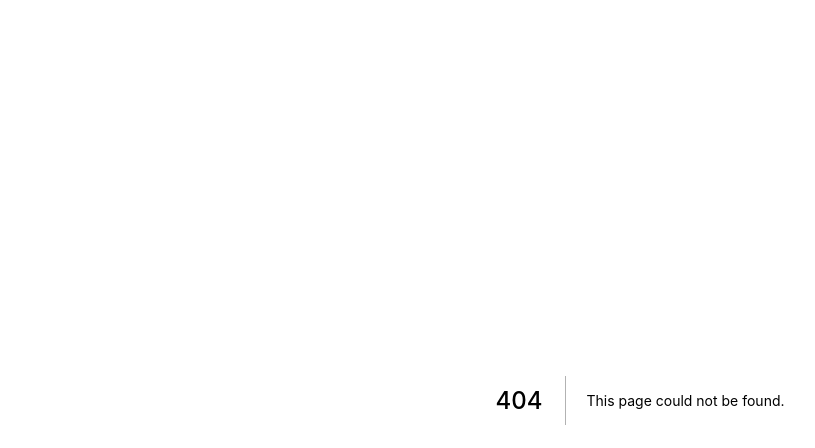
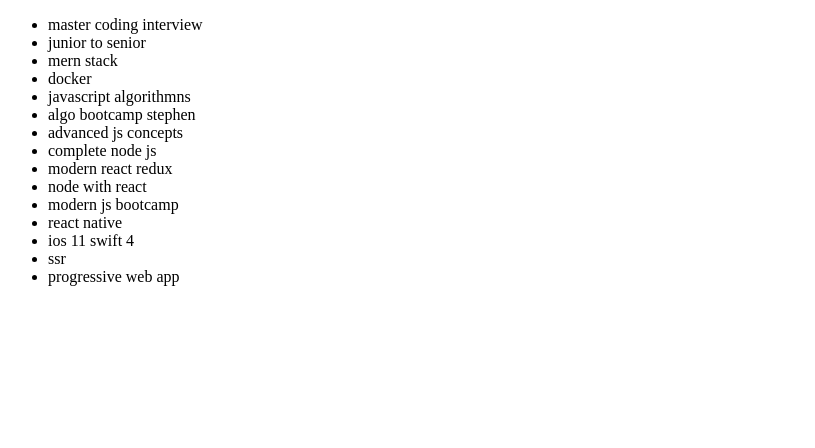
Before and after one commit to weikee94/next-ssr, a Next.js app: page /todo in a window 1280 px wide. Before the commit this address had no page. Shown: the top 448 px of the page, without its empty margins (0-815 px from the left). Built offline with nearby package versions, Linux system fonts and the light colour scheme.

Commit message:
update todo

```diff
--- a/pages/index.js
+++ b/pages/index.js
@@ -66,6 +66,9 @@ const Index = () => (
     <Link href="/experience">
       <span>Experience</span>
     </Link>
+    <Link href="/todo">
+      <span>Todo</span>
+    </Link>
     <span>
       <a href="https://www.youtube.com/watch?v=W94GFCv00A0">tech design</a>
     </span>
--- /dev/null
+++ b/pages/todo.js
@@ -0,0 +1,27 @@
+import React from "react";
+
+const Todo = () => {
+  return (
+    <div>
+      <ul>
+        <li>master coding interview</li>
+        <li>junior to senior</li>
+        <li>mern stack</li>
+        <li>docker</li>
+        <li>javascript algorithmns</li>
+        <li>algo bootcamp stephen</li>
+        <li>advanced js concepts</li>
+        <li>complete node js</li>
+        <li>modern react redux</li>
+        <li>node with react</li>
+        <li>modern js bootcamp</li>
+        <li>react native</li>
+        <li>ios 11 swift 4</li>
+        <li>ssr</li>
+        <li>progressive web app</li>
+      </ul>
+    </div>
+  );
+};
+
+export default Todo;
```
